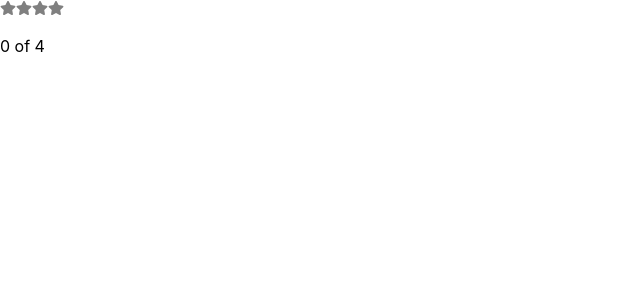
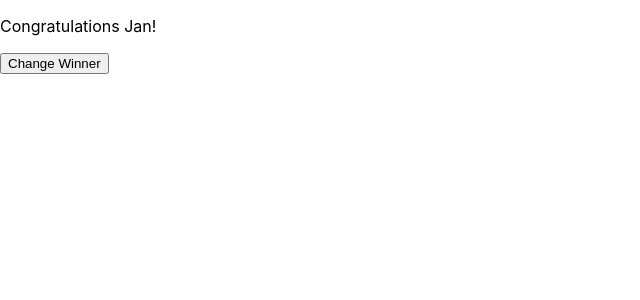
Before and after one commit to alwinruby/react-hooks, a React (Create React App) app: page / in a window 1280 px wide. Shown: the top 300 px of the page, without its empty margins (0-640 px from the left). Built offline with nearby package versions, Linux system fonts and the light colour scheme.

Commit message:
Starting with useEffect

```diff
--- a/src/index.js
+++ b/src/index.js
@@ -1,41 +1,22 @@
-import React, { useState } from 'react';
+import React, { useState, useEffect } from 'react';
 import ReactDOM from 'react-dom';
 import './index.css';
-import { FaStar } from 'react-icons/fa';
-
-const createArray = (length) => [
-  ...Array(length)
-]
-
-function Star({ selected = false, onSelect }){
-  return (
-    <FaStar color={ selected ? "red" : "gray" } onClick={onSelect} />
-  );
-}
-
-function StarRating({totalStars = 5 }){
-  const [
-    selectedStars,
-    setSelectedStars
-  ] = useState(0);
-  return (
-    <>
-      {createArray(totalStars).map((n, i) => (
-        <Star
-          key={i}
-          selected={selectedStars > i}
-          onSelect={() => setSelectedStars(i + 1)}
-        />
-      ))}
-      <p>
-        {selectedStars} of {totalStars}
-      </p>
-    </>
-  );
-}
 
 function App(){
-  return <StarRating totalStars={4} />
+  const [name, setName] = useState("Jan");
+
+  useEffect(() => {
+    document.title = `Celebrate ${name}`;
+  });
+
+  return (
+    <section>
+      <p>Congratulations {name}!</p>
+      <button onClick={() => setName("Will")}>
+        Change Winner
+      </button>
+    </section>
+  );
 }
 
 
```
